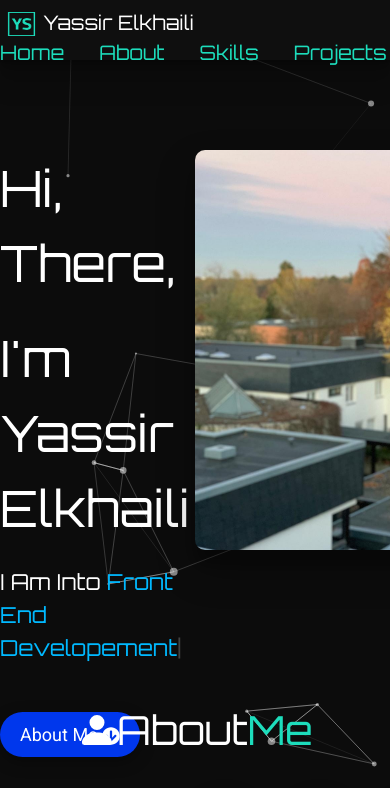
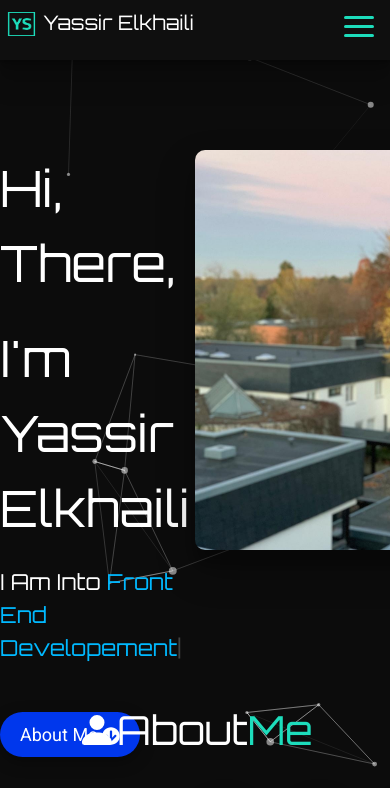
Before and after one commit to yassirelkhaili/PortfolioWebsite, a React (Create React App) app: page / in a window 390 px wide. Shown: the top 788 px of the page. Built offline with nearby package versions, Linux system fonts and the light colour scheme.

Commit message:
hamburger menu

```diff
--- a/src/App.jsx
+++ b/src/App.jsx
@@ -17,9 +17,9 @@ const App = () => {
       <About />
       <Skills />
       <Projects />
-      <Certificates />
       <Contact />
       <Footer />
+      <Certificates />
       <Header />
     </>
   );
--- a/src/components/navbar/Navbar.css
+++ b/src/components/navbar/Navbar.css
@@ -9,14 +9,11 @@
 .container-fluid {
     position: fixed;
     z-index: 1;
-}
-
-.navbar {
+    min-height: 60px;
+    box-shadow: rgba(0, 0, 0, 0.09) 0px 2px 1px, rgba(0, 0, 0, 0.09) 0px 4px 2px, rgba(0, 0, 0, 0.09) 0px 8px 4px, rgba(0, 0, 0, 0.09) 0px 16px 8px, rgba(0, 0, 0, 0.09) 0px 32px 16px;
     background-color: var(--background-color);
     font-size: 20px;
     font-family: 'Orbitron', sans-serif;
-    height: 60px;
-    box-shadow: rgba(0, 0, 0, 0.09) 0px 2px 1px, rgba(0, 0, 0, 0.09) 0px 4px 2px, rgba(0, 0, 0, 0.09) 0px 8px 4px, rgba(0, 0, 0, 0.09) 0px 16px 8px, rgba(0, 0, 0, 0.09) 0px 32px 16px;
 }
 
 #navbar li a {
@@ -38,13 +35,111 @@ li {
 #navbar {
     display: flex;
     gap: 35px;
+    margin-bottom: 0px;
+    padding-top: 6px;
 }
 
-ul {
-    margin-bottom: 0 !important;
-}
+
 
 img {
     height: 24px;
     width: 43px;
 }
+
+/* Animated button */
+
+.animated-icon3 span:nth-child(1) {
+    top: 0px;
+    -webkit-transform-origin: left center;
+    -moz-transform-origin: left center;
+    -o-transform-origin: left center;
+    transform-origin: left center;
+  }
+
+  .animated-icon3 span:nth-child(2) {
+    top: 10px;
+    -webkit-transform-origin: left center;
+    -moz-transform-origin: left center;
+    -o-transform-origin: left center;
+    transform-origin: left center;
+  }
+
+  .animated-icon3 span:nth-child(3) {
+    top: 20px;
+    -webkit-transform-origin: left center;
+    -moz-transform-origin: left center;
+    -o-transform-origin: left center;
+    transform-origin: left center;
+  }
+
+  .animated-icon3.open span:nth-child(1) {
+    -webkit-transform: rotate(45deg);
+    -moz-transform: rotate(45deg);
+    -o-transform: rotate(45deg);
+    transform: rotate(45deg);
+    top: 0px;
+    left: 8px;
+  }
+
+  .animated-icon3.open span:nth-child(2) {
+    width: 0%;
+    opacity: 0;
+  }
+
+  .animated-icon3.open span:nth-child(3) {
+    -webkit-transform: rotate(-45deg);
+    -moz-transform: rotate(-45deg);
+    -o-transform: rotate(-45deg);
+    transform: rotate(-45deg);
+    top: 21px;
+    left: 8px;
+  }
+
+  .animated-icon3 {
+    width: 30px;
+    height: 21px;
+    display: none;
+    flex-direction: column;
+    justify-content: space-between;
+    cursor: pointer;
+    position: absolute;
+    top: 1rem;
+    right: 1rem;
+  }
+
+  .animated-icon3 span {
+  height: 3px;
+  width: 100%;
+  background-color: #1DDDBC;
+  border-radius: 10px;
+  transition: 0.3s;
+  }
+
+  .menu-button {
+    background-color: #0f0f0f;
+    border: none;
+  }
+
+@media (max-width: 875px) {
+
+.animated-icon3{
+    display: flex;
+}
+
+#navbar {
+    display: none;
+}
+
+.active1 {
+    display: flex !important;
+    flex-direction: column;
+    justify-content: center;
+    align-items: center;
+    gap: 20px !important;
+    padding: 20px !important;
+}
+
+.active2{
+ display: block;
+}
+}
--- a/src/components/navbar/Navbar.jsx
+++ b/src/components/navbar/Navbar.jsx
@@ -1,12 +1,19 @@
 import React from 'react'
-import "./Navbar.css"
 
 const Navbar = () => {
+  const toggleElements = () => {
+    let icon = document.getElementsByClassName("animated-icon3")[0];
+    icon.classList.toggle("open");
+    let navLinks = document.getElementById("navbar");
+    let navbar = document.getElementsByClassName("navbar")[0];
+    navLinks.classList.toggle("active1");
+    navbar.classList.toggle("active2");
+  }
   return (
     <div className='container-fluid'>
         <div className='navbar row'>
         <span className='header col'><img alt='logo' className="logo" src={require("../../assets/logo.png")}></img>Yassir Elkhaili</span>
-        <ul id='navbar' className='col'>
+        <ul className='col' id='navbar'>
             <li><a href='#Home'>Home</a></li>
             <li><a href='#About'>About</a></li>
             <li><a href='#Skills'>Skills</a></li>
@@ -15,7 +22,10 @@ const Navbar = () => {
             <li><a href='#Contact'>Contact</a></li>
         </ul>
         </div>
-    </div>
+        <a className="animated-icon3" onClick={toggleElements}>
+            <span></span><span></span><span></span>
+              </a>
+        </div>
   )
 }
 
--- a/src/index.js
+++ b/src/index.js
@@ -3,6 +3,7 @@ import ReactDOM from "react-dom/client";
 import App from "./App.jsx";
 import "bootstrap/dist/css/bootstrap.min.css";
 import "./main.css";
+import "./components/navbar/Navbar.css"
 import "bootstrap";
 
 const root = ReactDOM.createRoot(document.getElementById("root"));
```
